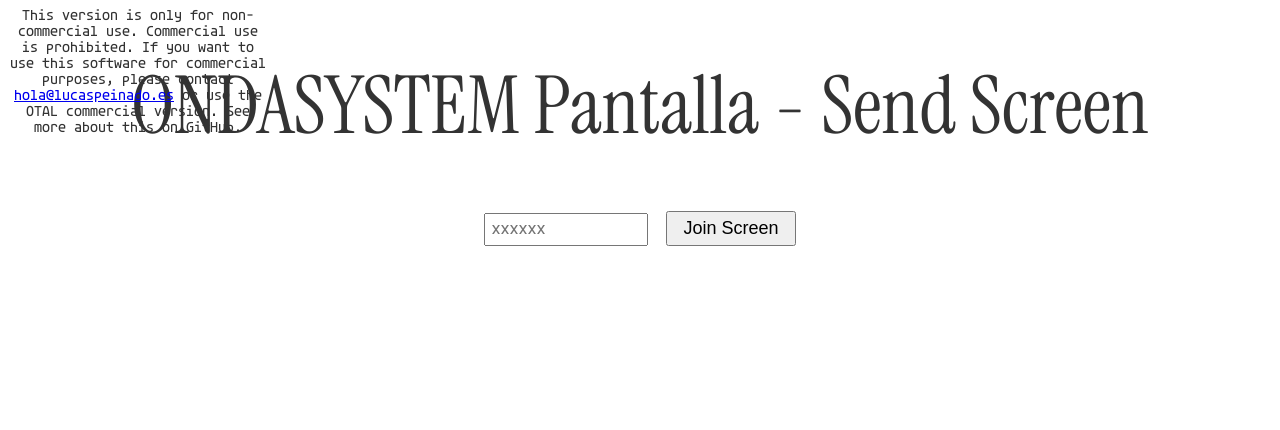
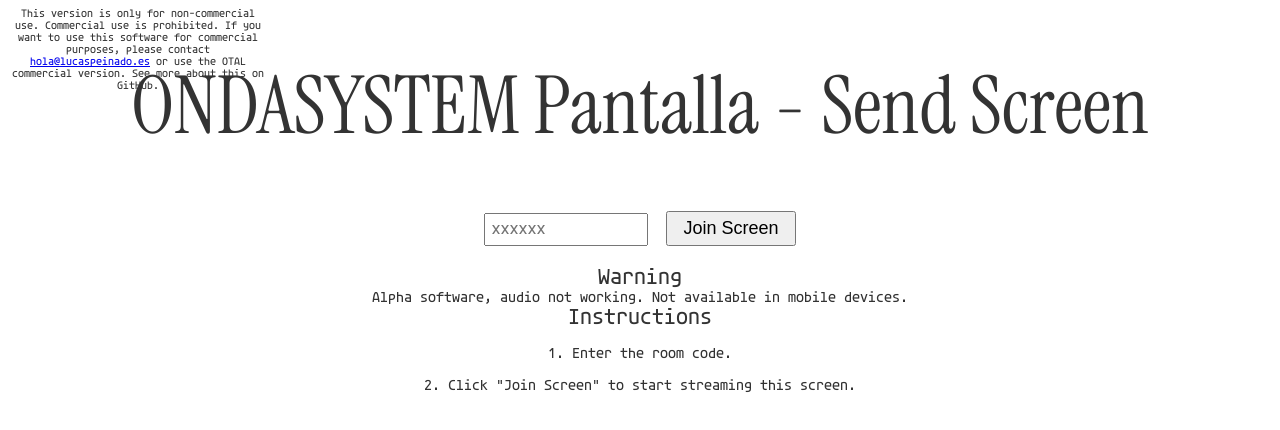
Before and after one commit to lucasengithub/directoabc, a website: page public/send.html in a window 1280 px wide. Drawn offline with nearby package versions, Linux system fonts and the light colour scheme; no server answers.

Commit message:
feat: add warning, instructions, and instance details
Add a warning section and instructions to the send page, display the current instance on the receive page, and adjust font size in CSS. These changes improve user guidance and clarity.

```diff
--- a/public/css.css
+++ b/public/css.css
@@ -91,6 +91,7 @@
     left: 0;
     margin: 8px;
     width: 260px;
+    font-size: 12px;
  }
 
 .hidden{
--- a/public/send.html
+++ b/public/send.html
@@ -21,6 +21,12 @@
         <input type="text" id="roomInput" placeholder="xxxxxx" maxlength="6">
         <button id="joinButton">Join Screen</button>
     </div>
+    <h3>Warning</h3>
+    Alpha software, audio not working.
+    Not available in mobile devices.
+    <h3>Instructions</h3>
+    <p>1. Enter the room code.</p>
+    <p>2. Click "Join Screen" to start streaming this screen.</p>
     <div id="status"></div>
     <script src="/socket.io/socket.io.js"></script>
     <script src="/js/send.js"></script>
```
Also changed, not shown: public/js/receive.js (+7 -0 lines), public/receive.html (+1 -0 lines).
